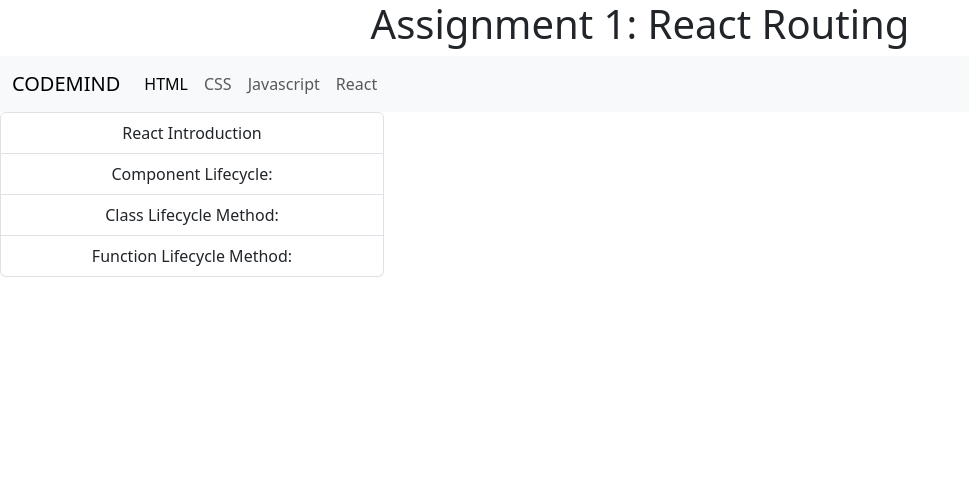
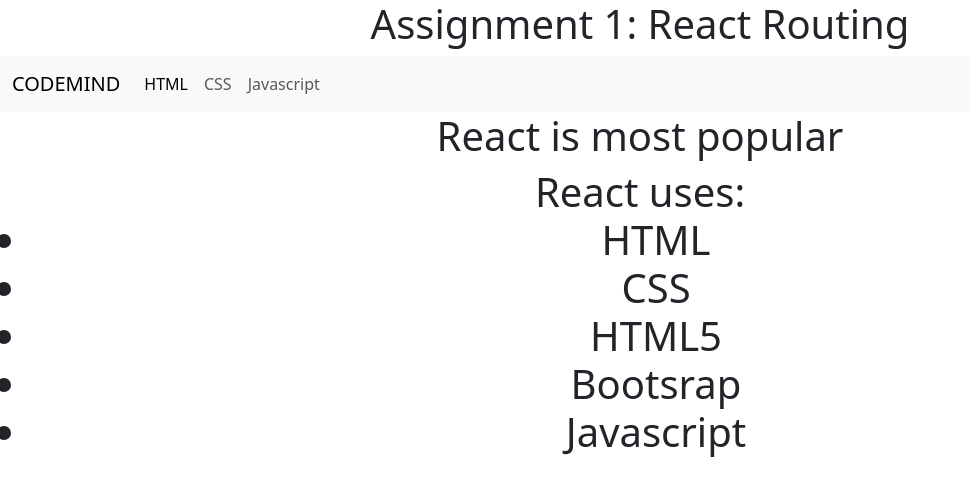
Before and after one commit to pranaliPukale/NewReact, a React (Create React App) app in the folder my/: page /React in a window 1280 px wide. Shown: the top 496 px of the page, without its empty margins (0-969 px from the left). Built offline with nearby package versions, Linux system fonts and the light colour scheme.

Commit message:
New1
New1

```diff
--- a/my/src/App.js
+++ b/my/src/App.js
@@ -3,6 +3,8 @@ import './App.css';
 import 'bootstrap/dist/css/bootstrap.min.css'
 // import Webpage from './Component/Webpage';
 import Website1 from './Component/Assignment1/Website1';
+import EventFuction from './Component/EventFuction';
+import Webpage from './Component/Webpage';
 
 function App() {
 
--- a/my/src/Component/Assignment1/MainScreen.jsx
+++ b/my/src/Component/Assignment1/MainScreen.jsx
@@ -5,7 +5,7 @@ function MainScreen() {
   return (
     <div>
         <div style={{ color:"red",  width:"30%"}}>
-      <LeftHand/>
+      {/*<LeftHand/>*/}
       </div>
       <div>
         <RightHand/>
--- /dev/null
+++ b/my/src/Component/Assignment1/ReactIntro.jsx
@@ -0,0 +1,20 @@
+import React from "react"
+function ReactIntro() {
+  return (
+    <div>
+      <h1>React is most popular </h1>
+      <h1>React uses:
+        <ul>
+           <li>HTML</li>
+           <li>CSS</li>
+           <li>HTML5</li>
+           <li>Bootsrap</li>
+           <li>Javascript</li>
+        </ul>
+      </h1>
+
+    </div>
+  )
+}
+
+export default ReactIntro
--- a/my/src/Component/Assignment1/RightHand.jsx
+++ b/my/src/Component/Assignment1/RightHand.jsx
@@ -1,11 +1,16 @@
 import React from 'react'
-
+import { BrowserRouter as Router ,Routes ,Route } from 'react-router-dom'
+import ReactIntro from './ReactIntro'
 
 function RightHand() {
   return (
     <div>
       <h1>
-
+       <Router>
+        <Routes>
+          <Route exact path="/React" element={<ReactIntro/>}></Route>
+        </Routes>
+       </Router>
       </h1>
     </div>
   )
--- a/my/src/Component/Assignment1/Website1.jsx
+++ b/my/src/Component/Assignment1/Website1.jsx
@@ -1,6 +1,8 @@
 /* eslint-disable jsx-a11y/anchor-is-valid */
 import React from 'react'
 import MainScreen from './MainScreen'
+import { BrowserRouter as Router, Routes , Route } from 'react-router-dom';
+import LeftHand from './LeftHand';
 
 function Website1() {
   return (
@@ -25,7 +27,15 @@ function Website1() {
           <a class="nav-link" href="#">Javascript</a>
         </li>
         <li class="nav-item">
-          <a class="nav-link" href="#">React</a>
+
+          <Router>
+            <Routes>
+              <Route  exact path='/LeftHand' element={<LeftHand/>}>
+
+              </Route>
+            </Routes>
+            </Router>
+
         </li>
 
 
--- /dev/null
+++ b/my/src/Component/EventFuction.jsx
@@ -0,0 +1,17 @@
+import React from 'react'
+import { useState } from 'react'
+
+function EventFuction() {
+    const [userName,setUserName]=useState('Reyansh')
+   const  UpdateUserName=()=>{
+        setUserName("Sharvi");
+    }
+
+  return (
+    <div>
+      <p>UserName:{userName}-<button onClick={UpdateUserName}>Update user</button></p>
+    </div>
+  )
+}
+
+export default EventFuction
```
